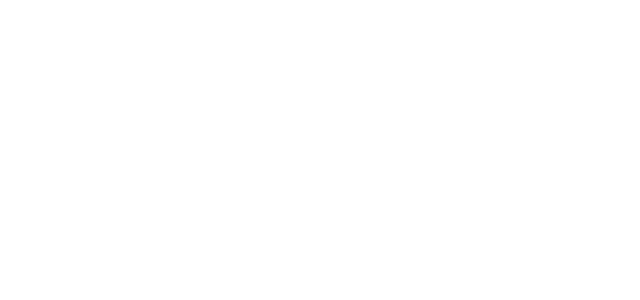
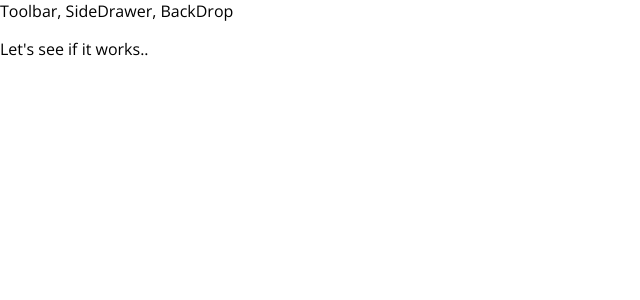
Before and after one commit to masoudso/burgerMaker, a React app: page / in a window 1280 px wide. Shown: the top 300 px of the page, without its empty margins (0-640 px from the left). Built offline with nearby package versions, Linux system fonts and the light colour scheme.

Commit message:
new font added and was referenced in index.html and used in index.css

```diff
--- a/src/App.js
+++ b/src/App.js
@@ -1,10 +1,13 @@
 import React, { Component } from 'react';
+import Layout from './Components/Layout/Layout';
 
 class App extends Component {
   render() {
     return (
       <div>
-
+        <Layout>
+          <p>Let's see if it works..</p>
+        </Layout>
       </div>
     );
   }
--- a/src/Components/Layout/Layout.js
+++ b/src/Components/Layout/Layout.js
@@ -1,11 +1,11 @@
 import React from 'react'
 import Aux from '../../hoc/Aux'
 
-const layout = (props) => {
+const layout = (props) => (
     <Aux>
     <div>Toolbar, SideDrawer, BackDrop</div>
     <main>{props.children}</main>
     </Aux>
-};
+);
 
 export default layout;
--- a/src/index.css
+++ b/src/index.css
@@ -1,5 +1,5 @@
 body {
   margin: 0;
   padding: 0;
-  font-family: sans-serif;
+  font-family: "Open Sans", sans-serif;
 }
```
